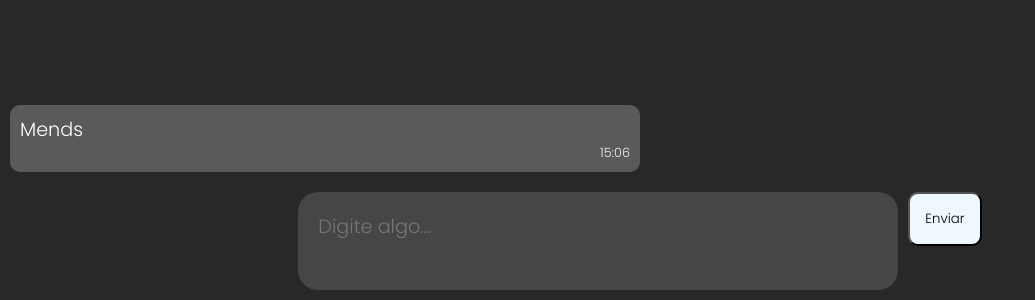
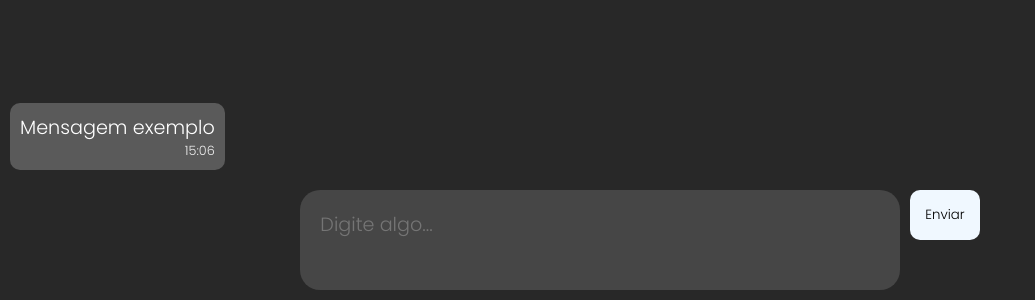
Before and after one commit to TDM-Organization/Chat, a plain HTML site: page index.html in a window 1280 px wide. Shown: the part 500-800 px from the top of the page, without its empty margins (0-1035 px from the left). Drawn offline with Linux system fonts and the light colour scheme.

Commit message:
Mais um commit

```diff
--- a/index.html
+++ b/index.html
@@ -7,10 +7,11 @@
     <title>Chat</title>
 </head>
 <body>
+    <div class="container-animacao"></div>
     <div class="container">
         <main class="area-mensagens">
             <div class="mensagem">
-                Mends
+                Mensagem exemplo
                 <div class="hora">
                     <p class="paragrafo-hora">15:06</p>
                 </div>
--- a/sctipt.js
+++ b/sctipt.js
@@ -1,6 +1,26 @@
 const textarea = document.querySelector('.input-mensagem');
 const areaMensagens = document.querySelector('.area-mensagens');
 const btnEnviar = document.querySelector('.btn-enviar-mensagem');
+const containerAnimacao = document.querySelector('.container-animacao');
+
+let tempo = 500;
+for (let count = 0; count <= 20; count++){
+    const bar = document.createElement('div');
+    bar.classList.add('bar');
+    containerAnimacao.appendChild(bar);
+
+    setTimeout(() => {
+        bar.style.height = '0';
+    }, tempo);
+
+  tempo += 100;
+  bar.style.transition = `${tempo}ms`;
+}
+
+setTimeout(() => {
+    document.body.removeChild(containerAnimacao);
+  }, tempo*2);
+
 
 class Mensagem{
     constructor(conteudo, horario){
--- a/style.css
+++ b/style.css
@@ -8,6 +8,21 @@
     font-family: "Poppins";
     font-weight: 300;
     color: #fff;
+}
+
+.container-animacao{
+    width: 100%;
+    height: 100vh;
+    display: flex;
+    position: absolute;
+    z-index: 1;
+}
+
+.bar{
+    background-color: rgb(12, 3, 178);
+    width: 5%;
+    height: 100%;
+    transition: 500ms;
 }
 
 .container {
@@ -31,7 +46,7 @@
 }
 
 .input-mensagem {
-    min-height: 30px;
+    min-height: 100px;
     width: 600px;
     resize: none;
     overflow-y: hidden;
@@ -46,6 +61,8 @@
 .btn-enviar-mensagem{
     padding: 15px;
     border-radius: 10px;
+    height: 50px;
+    border: none;
     background-color: rgb(240, 248, 255);
     color: #000;
     transition: 0.3s;
@@ -66,6 +83,7 @@
 .mensagem{
     display: inline;
     padding: 10px;
+    width: fit-content;
     max-width: 50%;
     border-radius: 10px;
     font-size: 1.2rem;
```
